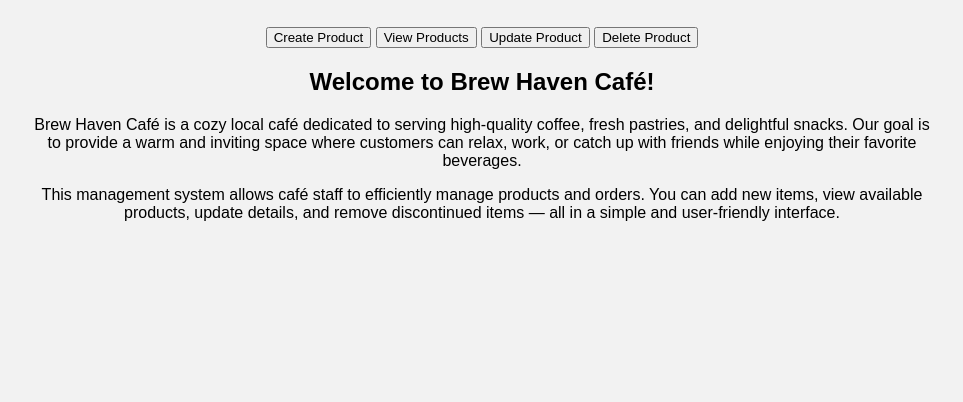
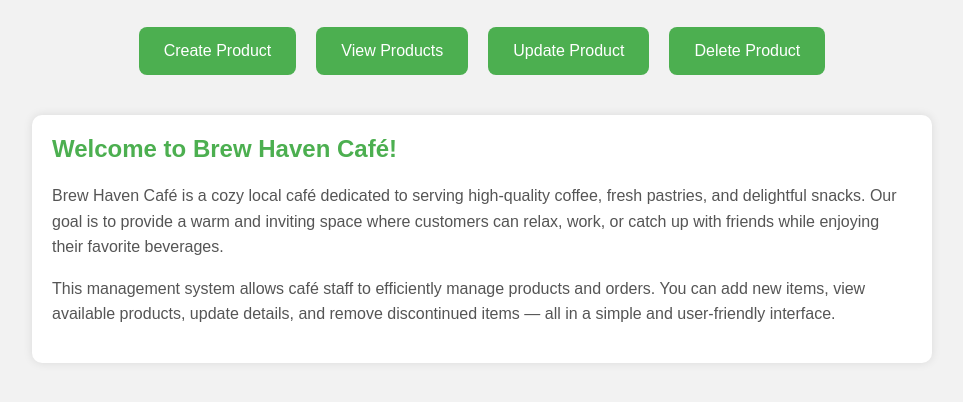
Before and after one commit to KumarVendra/BreweryManagementSystem, a plain HTML site: page index.html in a window 1280 px wide. Shown: the part 90-492 px from the top of the page, without its empty margins (158-1121 px from the left). Drawn offline with Linux system fonts and the light colour scheme.

Commit message:
style.css commit1

```diff
--- a/style.css
+++ b/style.css
@@ -17,3 +17,45 @@ h1 {
   color: #333;
   margin-bottom: 30px;
 }
+
+/* Nav buttons in a single row */
+.nav-buttons {
+  display: flex;
+  justify-content: center;
+  gap: 20px; /* space between buttons */
+  margin-bottom: 40px;
+}
+
+.nav-buttons button {
+  padding: 15px 25px;
+  font-size: 16px;
+  cursor: pointer;
+  border: none;
+  border-radius: 8px;
+  background-color: #4CAF50;
+  color: white;
+  transition: background-color 0.3s ease;
+}
+
+.nav-buttons button:hover {
+  background-color: #45a049;
+}
+
+/* Description box */
+.description {
+  text-align: left;
+  background-color: #fff;
+  padding: 20px;
+  border-radius: 10px;
+  box-shadow: 0 0 10px rgba(0,0,0,0.1);
+}
+
+.description h2 {
+  margin-top: 0;
+  color: #4CAF50;
+}
+
+.description p {
+  line-height: 1.6;
+  color: #555;
+}
```
